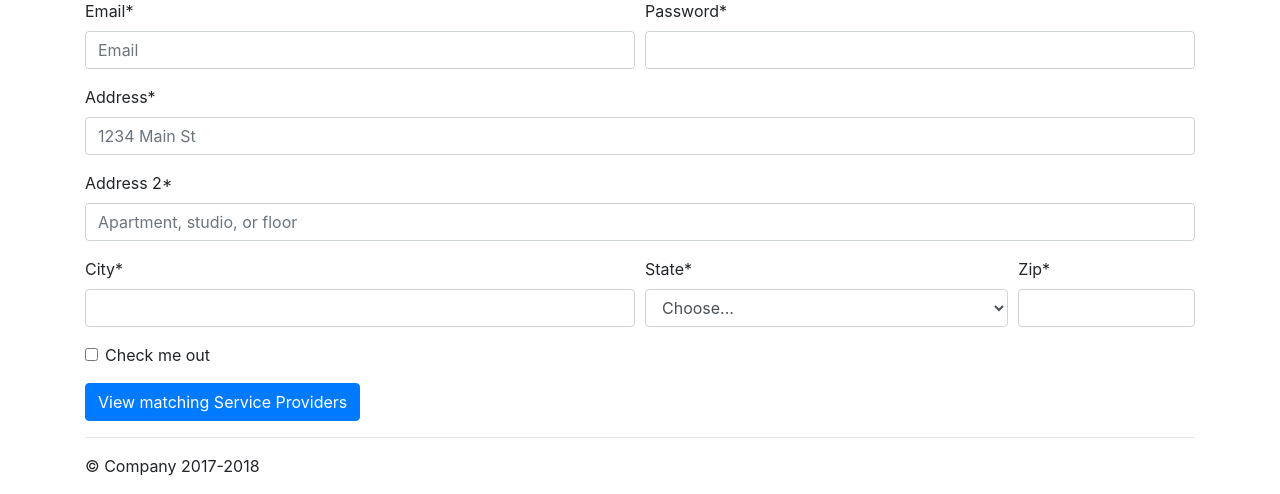
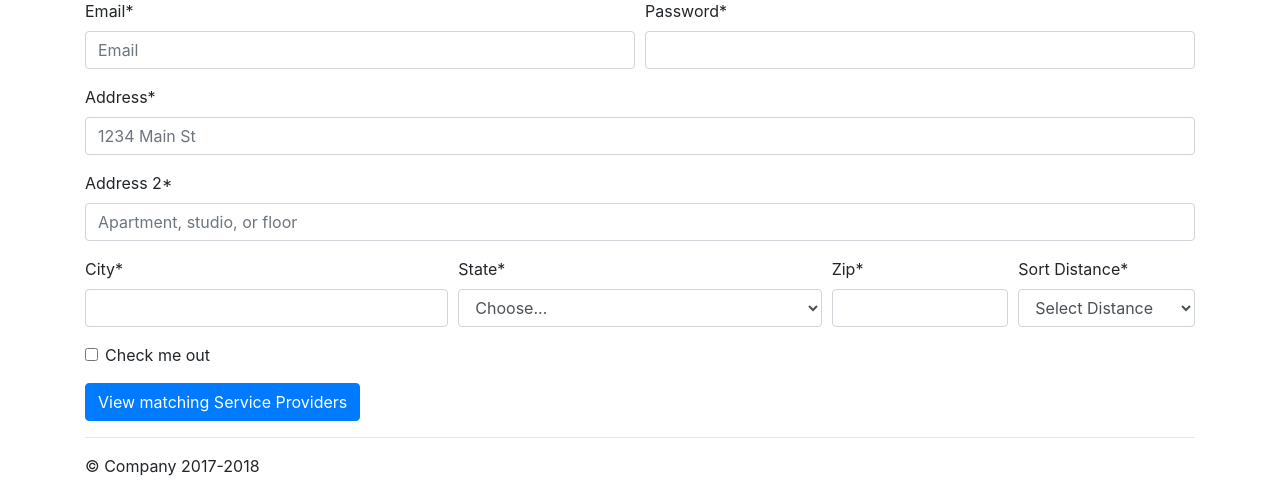
Before and after one commit to mtencza/Brandys-List, a Django app: page /home/home/form/ in a window 1280 px wide. Shown: the part 486-980 px from the top of the page. Run offline with Django 3.2, Linux system fonts and the light colour scheme; some libraries are stand-ins or nearby versions.

Commit message:
Added passing of data to redirect in form success

```diff
--- a/home/forms.py
+++ b/home/forms.py
@@ -25,6 +25,17 @@ STATES = (
     ('SP', 'Sao Paulo'),
     ('RJ', 'Rio de Janeiro')
 )
+
+SORT_DISTANCES = (
+    ('','Select Distance'),
+    ('5', '5 Miles'),
+    ('10', '10 Miles'),
+    ('20', '20 Miles'),
+    ('50', '50 Miles'),
+    ('Any', 'Any Distance')
+
+)
+
 class AddressForm(forms.Form):
     email = forms.CharField(widget=forms.TextInput(attrs={'placeholder': 'Email'}))
     password = forms.CharField(widget=forms.PasswordInput())
@@ -39,3 +50,4 @@ class AddressForm(forms.Form):
     state = forms.ChoiceField(choices=STATES)
     zip_code = forms.CharField(label='Zip')
     check_me_out = forms.BooleanField(required=False)
+    sort_distance = forms.ChoiceField(choices=SORT_DISTANCES,label='Sort Distance')
--- a/home/templates/home/form_1.html
+++ b/home/templates/home/form_1.html
@@ -17,7 +17,7 @@
     {{ form.address_1|as_crispy_field }}
     {{ form.address_2|as_crispy_field }}
     <div class="form-row">
-      <div class="form-group col-md-6 mb-0">
+      <div class="form-group col-md-4 mb-0">
         {{ form.city|as_crispy_field }}
       </div>
       <div class="form-group col-md-4 mb-0">
@@ -26,6 +26,9 @@
       <div class="form-group col-md-2 mb-0">
         {{ form.zip_code|as_crispy_field }}
       </div>
+      <div class="form-group col-md-2 mb-0">
+        {{ form.sort_distance|as_crispy_field }}
+      </div>
     </div>
     {{ form.check_me_out|as_crispy_field }}
     <button type="submit" class="btn btn-primary">View matching Service Providers</button>
--- a/home/views.py
+++ b/home/views.py
@@ -1,4 +1,5 @@
 from django.shortcuts import render
+from django.shortcuts import redirect
 
 # Create your views here.
 
@@ -32,6 +33,19 @@ class CategoryUpdateView(UpdateView):
 class ServiceProviderListView(ListView):
     model = ServiceProvider
 
+    def get_queryset(self):
+        result = super(ServiceProviderListView, self).get_queryset()
+        return result
+
+    def get_context_data(self, **kwargs):
+        # Call the base implementation first to get a context
+        context = super().get_context_data(**kwargs)
+        context['service'] = self.request.GET.get('service')
+        context['zip'] = self.request.session['zip']
+        context['state'] = self.request.session['state']
+        context['sort_distance'] = self.request.session['sort_distance']
+        return context
+
 
 class ServiceProviderCreateView(CreateView):
     model = ServiceProvider
@@ -55,11 +69,7 @@ class ServiceCreateView(CreateView):
     model = Service
     form_class = ServiceForm
 
-    def get_context_data(self, **kwargs):
-        # Call the base implementation first to get a context
-        context = super().get_context_data(**kwargs)
-        context['service'] = self.request.GET.get('service')
-        return context
+
 
 
 class ServiceDetailView(DetailView):
@@ -73,6 +83,13 @@ class AddressFormView(FormView):
     form_class = AddressForm
     success_url = reverse_lazy('home_serviceprovider_list')
 
+    def form_valid(self, form):
+        st = form.STATES
+        self.request.session['state'] = form.cleaned_data['state']
+        self.request.session['zip'] = form.cleaned_data['zip_code']
+        self.request.session['sort_distance'] = form.cleaned_data['sort_distance']
+        return redirect('home_serviceprovider_list')
+
     def get_context_data(self, **kwargs):
         # Call the base implementation first to get a context
         context = super().get_context_data(**kwargs)
```
